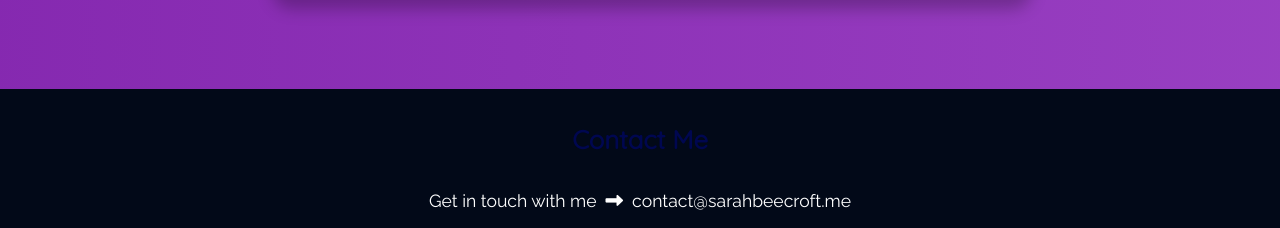
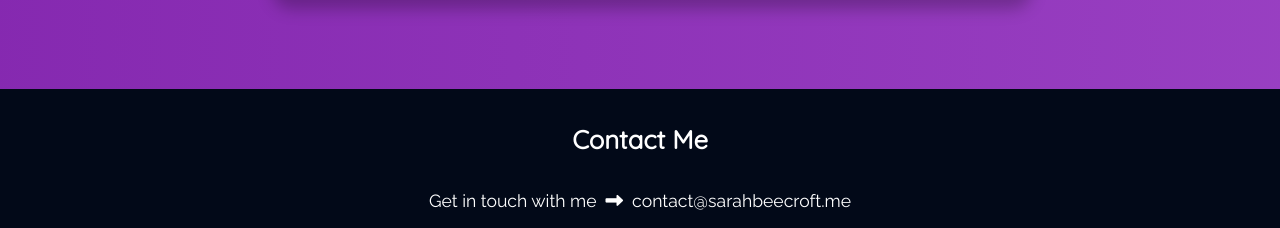
Before and after one commit to SarahMBeecroft/V4Portfolio, a plain HTML site: page index.html in a window 1280 px wide. Shown: the part 3200-3428 px from the top of the page. Drawn offline with nearby package versions, Linux system fonts and the light colour scheme.

Commit message:
Updated text in footer

```diff
--- a/index.html
+++ b/index.html
@@ -252,7 +252,7 @@
     <!-- Contact Me section -->
     <section class="social-footer" id="jumpContact">
 
-      <h2>Contact Me</h2>
+      <h2 id="contactText">Contact Me</h2>
       <p id="footerText">Get in touch with me&nbsp&nbsp<i class="fas fa-long-arrow-alt-right"></i>
 
 
--- a/style.css
+++ b/style.css
@@ -123,6 +123,10 @@ h2 {
   color: #000750;
   text-align: center;
   padding: 0.5em;
+}
+
+#contactText {
+  color: white;
 }
 
 h3 {
```
